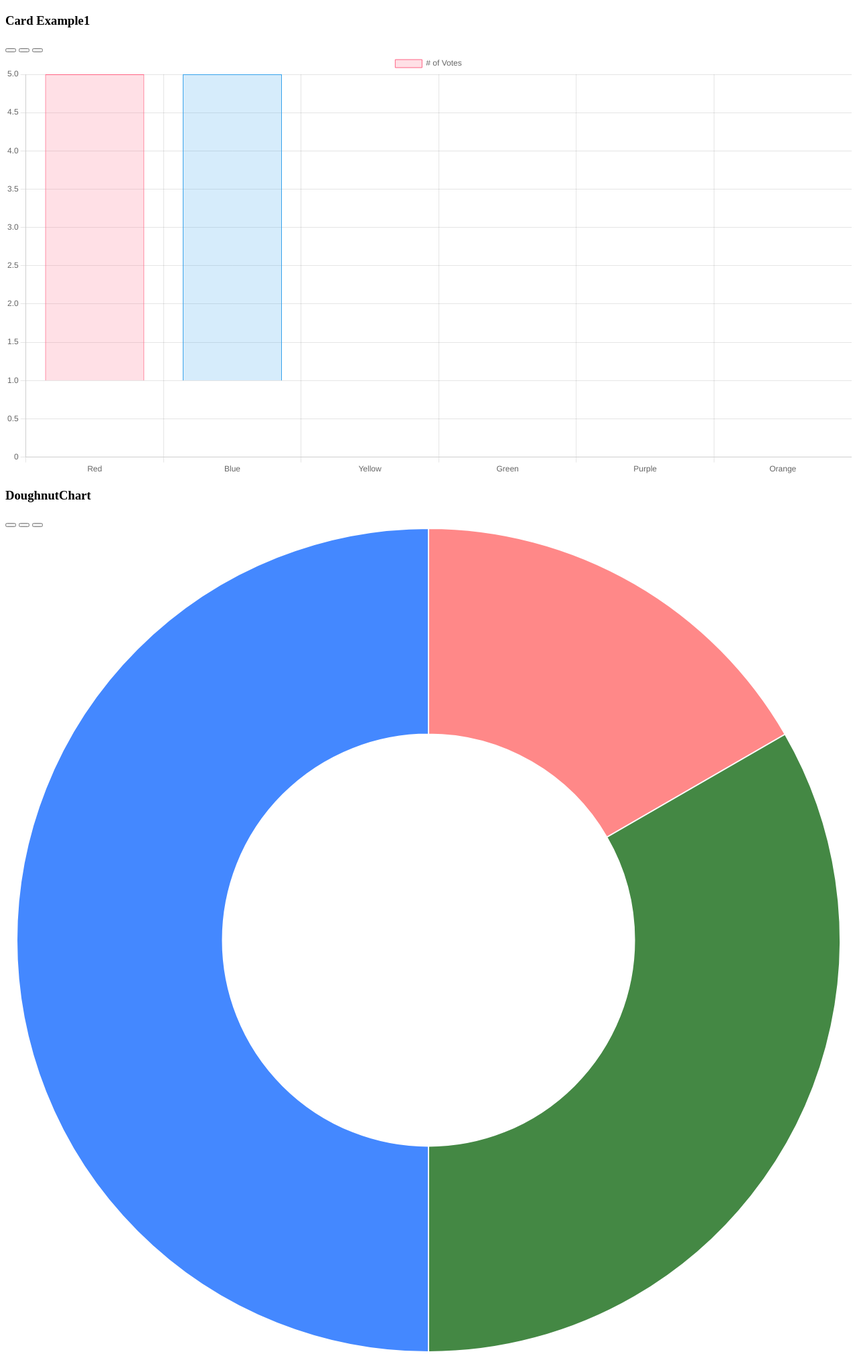
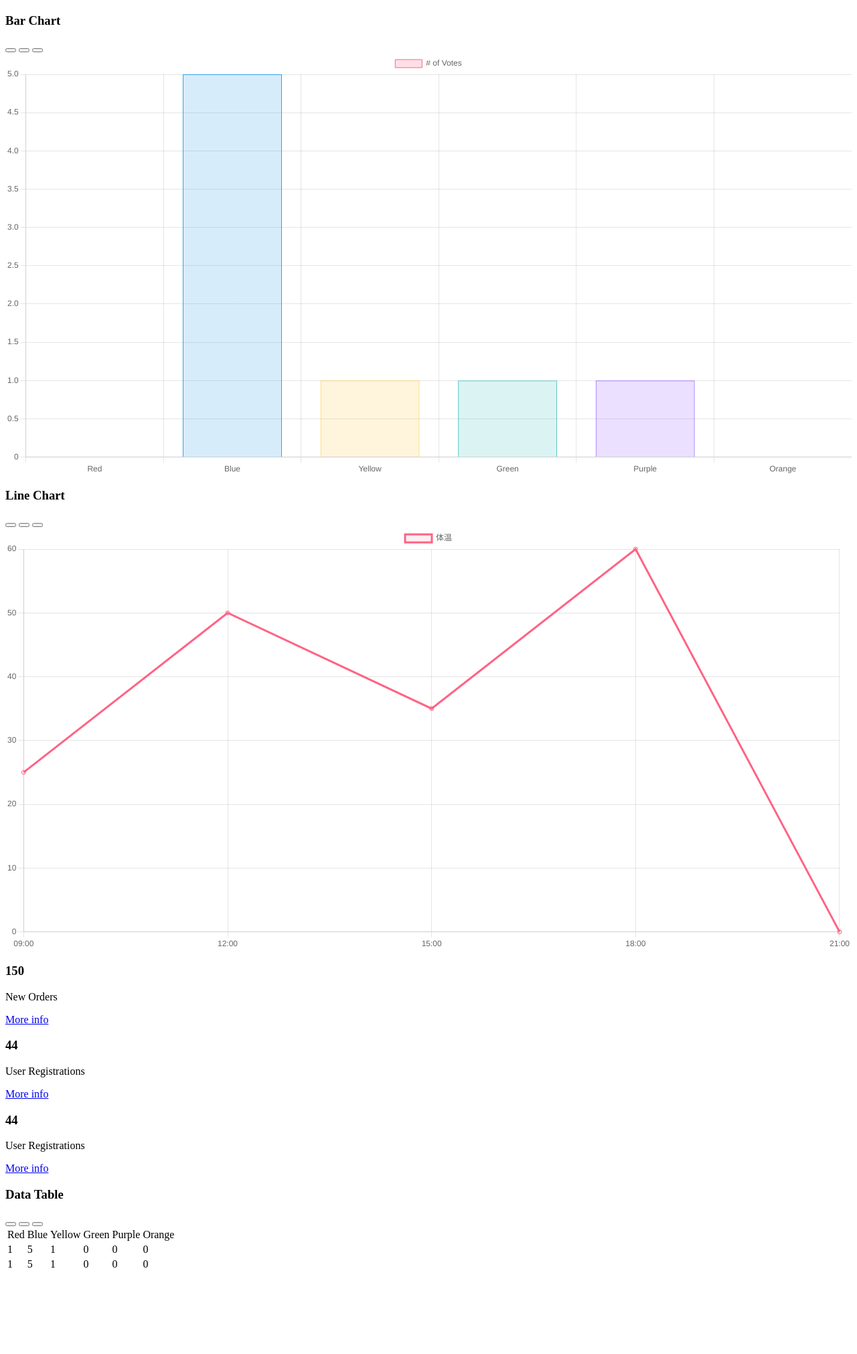
Before and after one commit to y-iwata-estyle/my-first-blog, a Django app: page / in a window 1280 px wide. Shown: the top 2022 px of the page at 67% size. After the commit the page ends 1893 px from the top, so only its background shows below. Run offline with Django 3.2, Linux system fonts and the light colour scheme; some libraries are stand-ins or nearby versions.

Commit message:
added timelineChart

```diff
--- a/dashboard/static/js/chart.js
+++ b/dashboard/static/js/chart.js
@@ -5,7 +5,7 @@ const barChart = new Chart(ctx, {
         labels: CHART_LABEL,
         datasets: [{
             label: '# of Votes',
-            data: CHART_DATA,
+            data: [0,5,1,1,1,0],
             backgroundColor: [
                 'rgba(255, 99, 132, 0.2)',
                 'rgba(54, 162, 235, 0.2)',
@@ -53,3 +53,67 @@ const doughnutChart = new Chart(doughnut, {
         }
     }
 });
+
+
+var timeline = document.getElementById('timelineChart');
+var timelineChart = new Chart(timeline, {
+    //線グラフ
+    type: 'line',
+    //データ
+    data: {
+        //各データの時間
+        labels: ['09:00', '12:00', '15:00', '18:00', '21:00'],
+        //データセット
+        datasets: [{
+            label: '体温',
+            data: [25, 50, 35, 60, 0, 0],
+            borderColor: 'rgba(255, 99, 132, 1)', //線の色
+            backgroundColor: 'rgba(255, 99, 132, 0.1)' //塗りつぶしの色
+        }]
+    },
+    //グラフ設定
+    options: {
+        //凡例は非表示
+        legend: {
+            display: false
+        },
+        scales: {
+            //X軸
+            xAxes: [{
+                //軸ラベル表示
+                scaleLabel: {
+                    display: true,
+                    labelString: '時間'
+                },
+                //ここで軸を時間を設定する
+                type: 'time',
+                time: {
+                    parser: 'HH:mm',
+                    unit: 'hour',
+                    stepSize: 1,
+                    displayFormats: {
+                        'hour': 'HH:mm'
+                    }
+                },
+                //X軸の範囲を指定
+                ticks: {
+                    min: '09:00',
+                    max: '21:00'
+                }
+            }],
+            //Y軸
+            yAxes: [{
+                //軸ラベル表示
+                scaleLabel: {
+                    display: true,
+                    labelString: 'やる気'
+                },
+                //Y軸の範囲を指定
+                ticks: {
+                    min: 0,
+                    max: 100
+                }
+            }]
+        }
+    }
+});
--- a/dashboard/templates/dashboard/main.html
+++ b/dashboard/templates/dashboard/main.html
@@ -6,10 +6,10 @@
 {% block content %}
 <div class="d-flex justify-content-around align-items-center">
 
-  <div class="col-sm-4">
+  <div class="col-sm-6">
     <div class="card">
       <div class="card-header">
-          <h3 class="card-title">Card Example1</h3>
+          <h3 class="card-title">Bar Chart</h3>
           <div class="card-tools">
             <!-- This will cause the card to maximize when clicked -->
             <button type="button" class="btn btn-tool" data-card-widget="maximize"><i class="fas fa-expand"></i></button>
@@ -25,10 +25,10 @@
     </div>
   </div>
 
-  <div class="col-sm-4">
+  <div class="col-sm-6">
     <div class="card">
       <div class="card-header">
-          <h3 class="card-title">DoughnutChart</h3>
+          <h3 class="card-title">Line Chart</h3>
           <div class="card-tools">
             <!-- This will cause the card to maximize when clicked -->
             <button type="button" class="btn btn-tool" data-card-widget="maximize"><i class="fas fa-expand"></i></button>
@@ -39,7 +39,7 @@
           </div>
       </div>
       <div class="card-body">
-        <canvas id="doughnutChart" ></canvas>
+        <canvas id="timelineChart" ></canvas>
       </div>
     </div>
   </div>
@@ -47,7 +47,7 @@
 </div>
 
 
-<div class="d-flex justify-content-around">
+<div class="d-flex justify-content-around  align-items-center">
     <div class="col-sm-4">
         <div class="small-box bg-info">
             <div class="inner">
@@ -94,16 +94,22 @@
   </div>
 </div>
 
-<div class="d-flex justify-content-around align-items-center">
-  <div class="col-sm-4">
-    <canvas id="barChart"></canvas>
-  </div>
-  <div class="col-sm-4">
-    <canvas id="doughnutChart" ></canvas>
+<div class="d-flex justify-content-around  align-items-center">
+  <div class="col-sm-12">
+    <div class="card">
+      <div class="card-header">
+          <h3 class="card-title">Data Table</h3>
+          <div class="card-tools">
+            <!-- This will cause the card to maximize when clicked -->
+            <button type="button" class="btn btn-tool" data-card-widget="maximize"><i class="fas fa-expand"></i></button>
+            <!-- This will cause the card to collapse when clicked -->
+            <button type="button" class="btn btn-tool" data-card-widget="collapse"><i class="fas fa-minus"></i></button>
+            <!-- This will cause the card to be removed when clicked -->
+            <button type="button" class="btn btn-tool" data-card-widget="remove"><i class="fas fa-times"></i></button>
           </div>
       </div>
-
-<table id="example" class="table table-hover table-condensed">
+      <div class="card-body">
+        <table id="datatable" class="table table-hover table-condensed">
           <thead>
               <tr>
                 {% for label in chart_label %}
@@ -122,6 +128,11 @@
             {% endfor %}
           </tbody>
         </table>
+      </div>
+    </div>
+  </div>
+</div>
+
 
 
 
@@ -133,7 +144,7 @@
 
 <script>
   $(function () {
-      $("#example").DataTable();
+      $("#datatable").DataTable();
   });
 </script>
 
```
Lines whose indentation alone changed are shown as unchanged.
